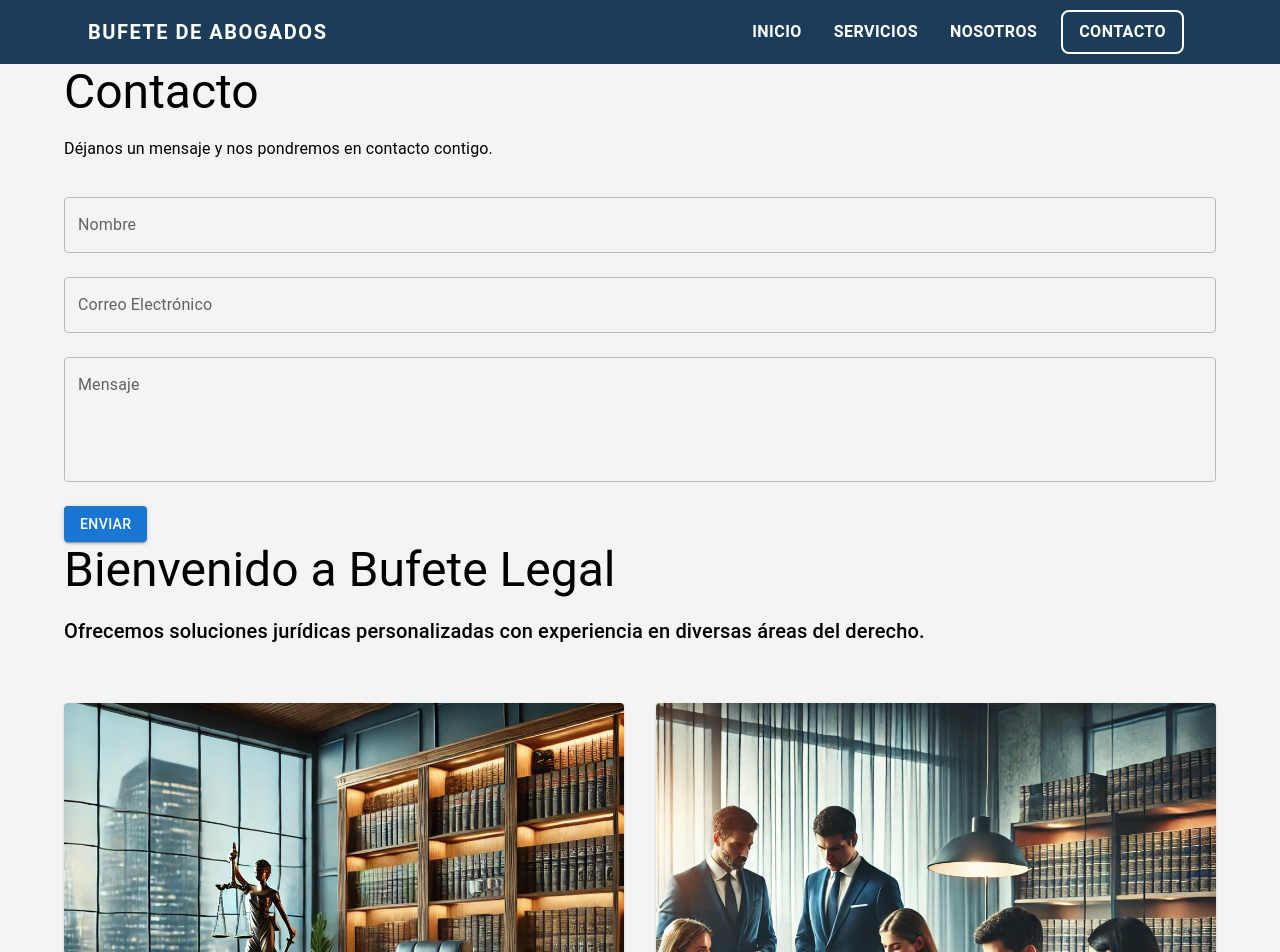
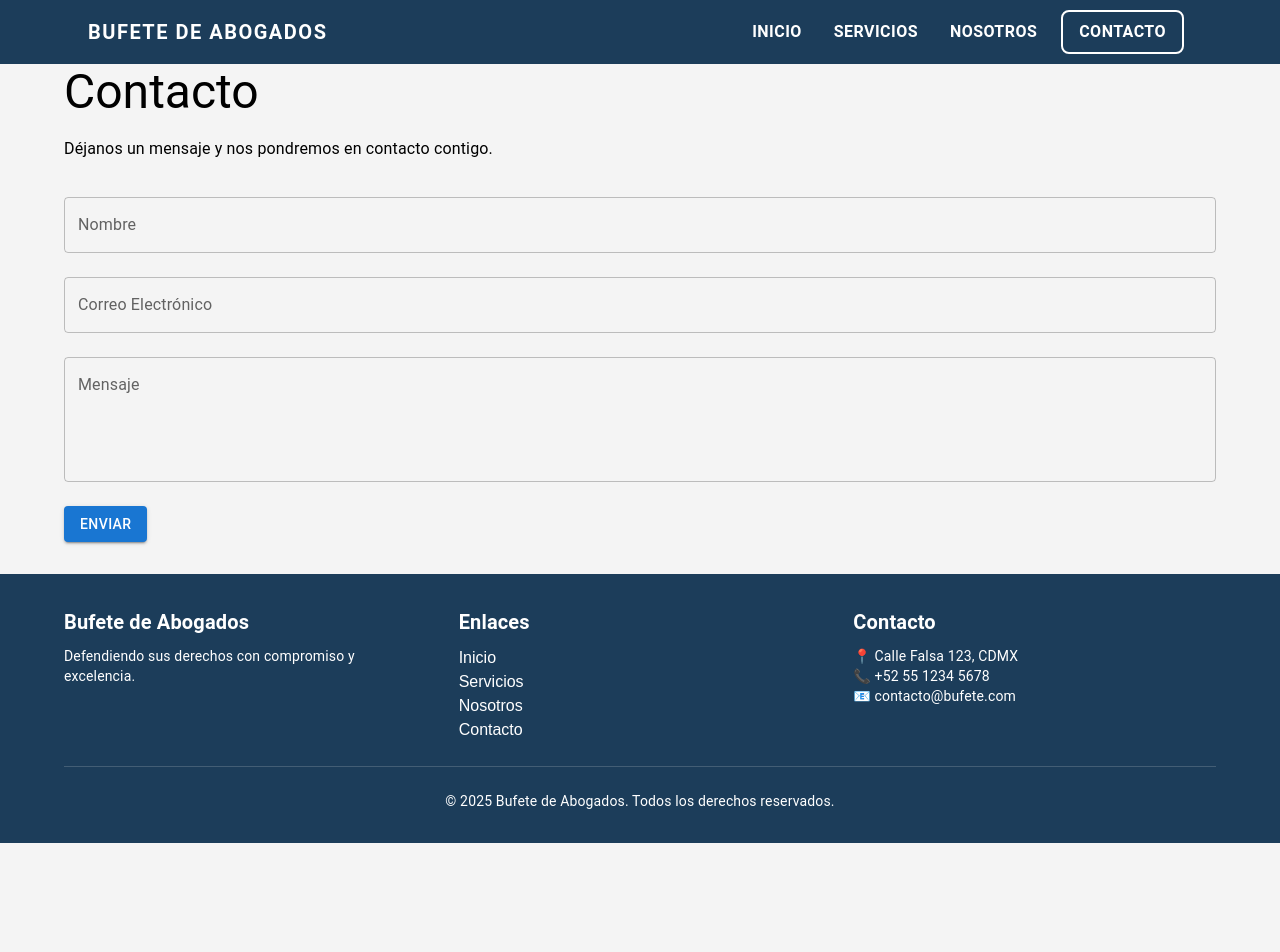
Before and after one commit to GerardoLucero/lawyers-site, a React (Vite) app: page /contact in a window 1280 px wide. Shown: the top 952 px of the page. After the commit the page ends 843 px from the top, so only its background shows below. Built offline with nearby package versions, Linux system fonts and the light colour scheme.

Commit message:
feat: app

```diff
--- a/src/App.jsx
+++ b/src/App.jsx
@@ -17,9 +17,6 @@ function App() {
                     <Route path="/about" element={<About />} />
                     <Route path="/contact" element={<Contact />} />
                 </Routes>
-                <section id="home">
-                    <Home />
-                </section>
             </main>
             <Footer />
         </div>
--- a/src/components/Footer.jsx
+++ b/src/components/Footer.jsx
@@ -1,11 +1,55 @@
 import React from 'react';
-import { Typography, Container } from '@mui/material';
+import { Box, Typography, Container, Grid, Link, Divider } from '@mui/material';
 
 function Footer() {
     return (
-        <Container sx={{ mt: 4, py: 2, textAlign: 'center' }}>
-            <Typography variant="body2">© 2024 Bufete de Abogados. Todos los derechos reservados.</Typography>
-        </Container>
+        <Box sx={{
+            backgroundColor: '#1C3D5A',
+            color: 'white',
+            py: 4,
+            mt: 4
+        }}>
+            <Container maxWidth="lg">
+                <Grid container spacing={4} justifyContent="center">
+                    {/* Columna 1: Información */}
+                    <Grid item xs={12} md={4}>
+                        <Typography variant="h6" sx={{ fontWeight: 'bold' }}>Bufete de Abogados</Typography>
+                        <Typography variant="body2" sx={{ mt: 1 }}>
+                            Defendiendo sus derechos con compromiso y excelencia.
+                        </Typography>
+                    </Grid>
+
+                    {/* Columna 2: Enlaces rápidos */}
+                    <Grid item xs={12} md={4}>
+                        <Typography variant="h6" sx={{ fontWeight: 'bold' }}>Enlaces</Typography>
+                        <Box sx={{ display: 'flex', flexDirection: 'column', mt: 1 }}>
+                            <Link href="#home" color="inherit" underline="hover">Inicio</Link>
+                            <Link href="#services" color="inherit" underline="hover">Servicios</Link>
+                            <Link href="#about" color="inherit" underline="hover">Nosotros</Link>
+                            <Link href="#contact" color="inherit" underline="hover">Contacto</Link>
+                        </Box>
+                    </Grid>
+
+                    {/* Columna 3: Contacto */}
+                    <Grid item xs={12} md={4}>
+                        <Typography variant="h6" sx={{ fontWeight: 'bold' }}>Contacto</Typography>
+                        <Typography variant="body2" sx={{ mt: 1 }}>📍 Calle Falsa 123, CDMX</Typography>
+                        <Typography variant="body2">📞 +52 55 1234 5678</Typography>
+                        <Typography variant="body2">📧 contacto@bufete.com</Typography>
+                    </Grid>
+                </Grid>
+
+                {/* Línea divisoria */}
+                <Divider sx={{ my: 3, backgroundColor: 'white', opacity: 0.2 }} />
+
+                {/* Derechos reservados */}
+                <Box sx={{ textAlign: 'center', mt: 2 }}>
+                    <Typography variant="body2">
+                        © {new Date().getFullYear()} Bufete de Abogados. Todos los derechos reservados.
+                    </Typography>
+                </Box>
+            </Container>
+        </Box>
     );
 }
 
```
